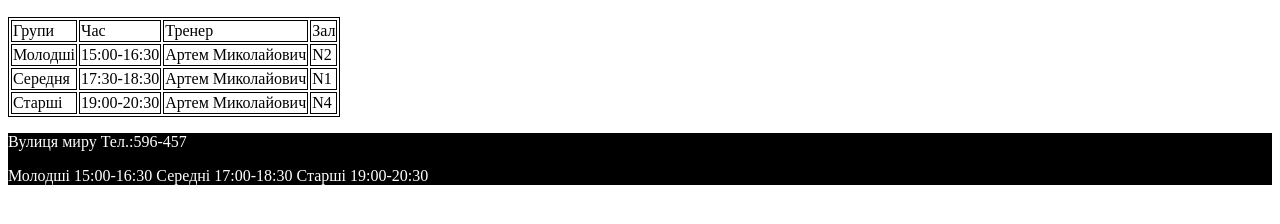
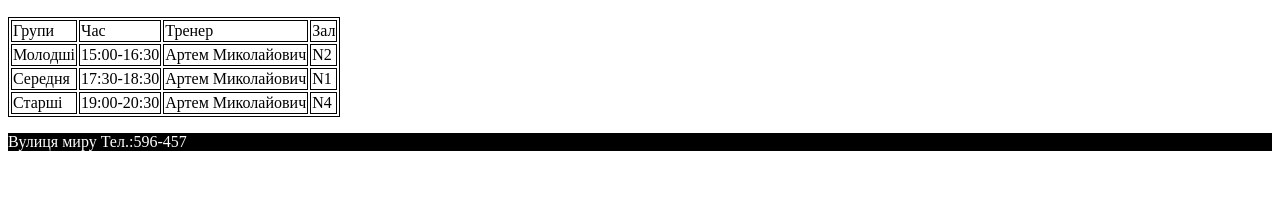
Before and after one commit to Poliest191/ivan, a plain HTML site: page index.html in a window 1280 px wide. Shown: the part 316-540 px from the top of the page. Drawn offline with Linux system fonts and the light colour scheme.

Commit message:
Update index.html

```diff
--- a/index.html
+++ b/index.html
@@ -38,8 +38,5 @@
     </main>
  <footer style="background-color:black; color:white">
  <p>Вулиця миру Тел.:596-457</p>
-     Молодші   15:00-16:30
-     Середні   17:00-18:30
-     Старші    19:00-20:30
  </footer>
 </html>
```
